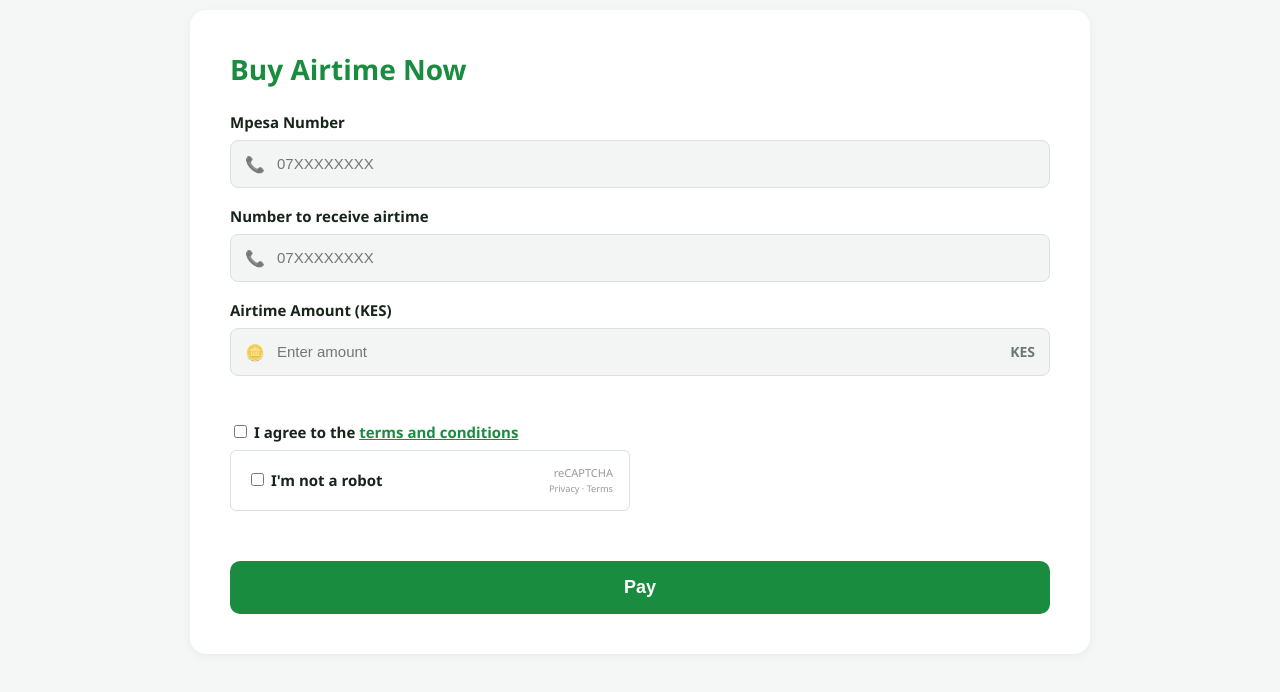
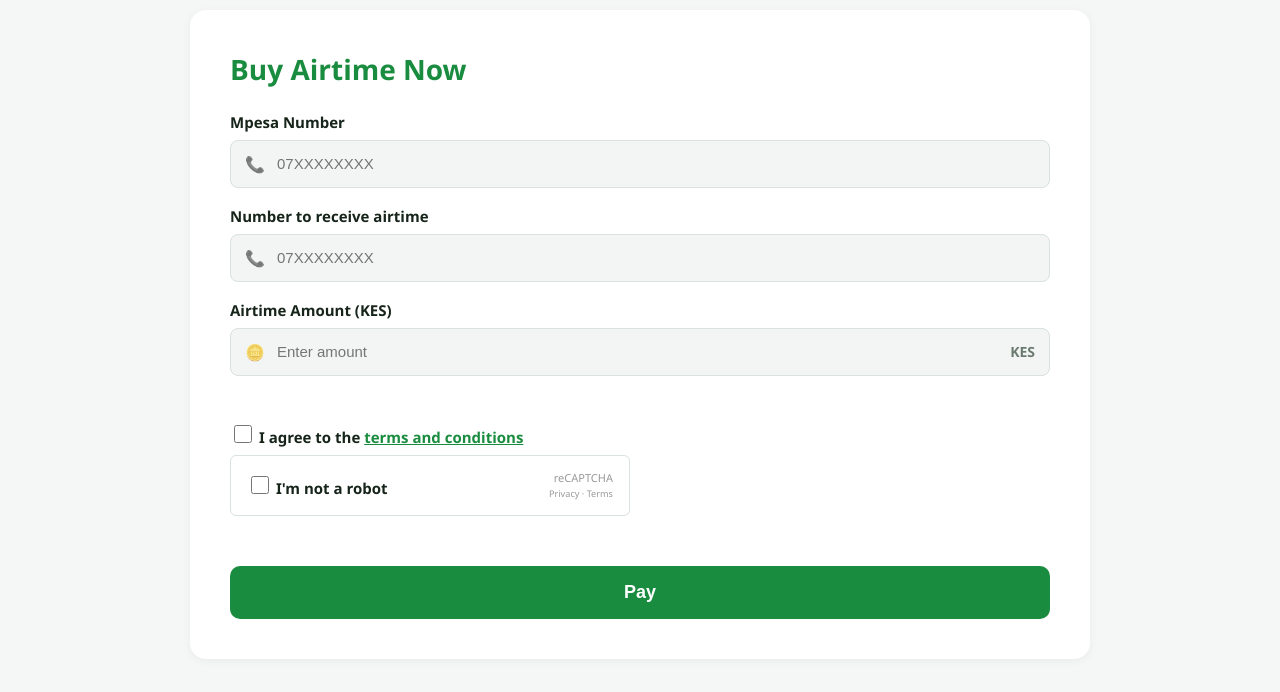
Before and after one commit to eqsedii/SwiftPay-Bulk, a plain HTML site: page index.html in a window 1280 px wide. Shown: the part 657-1349 px from the top of the page. Drawn offline with Linux system fonts and the light colour scheme.

Commit message:
Add color scheme and style updates to styles.css

```diff
--- a/styles.css
+++ b/styles.css
@@ -1,3 +1,7 @@
+html {
+  color-scheme: light;
+}
+
 :root {
   --green-dark: #0b3d1f;
   --green: #1a8c3f;
@@ -10,6 +14,12 @@
 }
 
 * { box-sizing: border-box; }
+
+input[type="checkbox"] {
+  accent-color: var(--green);
+  width: 18px;
+  height: 18px;
+}
 
 body {
   margin: 0;
```
